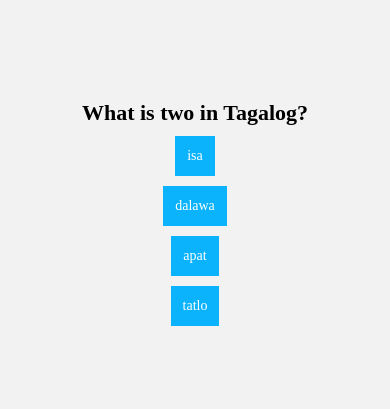
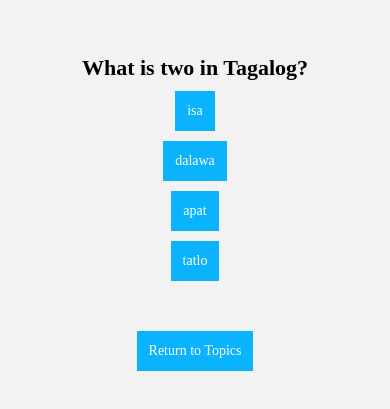
Before and after one commit to justingp45/MadaliStudy, a React Native app: screen /NumberLongQuiz in a window 390 px wide. Shown: the part 209-618 px from the top of the page. Built offline with nearby package versions, Linux system fonts and the light colour scheme.

Commit message:
Added Return to Topics button for all Quizzes

```diff
--- a/src/screens/NumberQuizScreen.js
+++ b/src/screens/NumberQuizScreen.js
@@ -1,5 +1,5 @@
 import React, { useState } from 'react';
-import { StyleSheet, SafeAreaView, Button, View, Text, TouchableOpacity } from 'react-native';
+import { Alert, StyleSheet, SafeAreaView, Button, View, Text, TouchableOpacity } from 'react-native';
 import { useRoute } from '@react-navigation/native';
 
 function NumberQuizScreen ({ navigation }) {
@@ -11,6 +11,26 @@ function NumberQuizScreen ({ navigation }) {
   const [word2, updateWord2] = useState("You got tatlo correct!");
   const [word3, updateWord3] = useState("You got apat correct!");
   const [word4, updateWord4] = useState("You got dalawa correct!");
+
+  const alertReturn = () => {
+    Alert.alert(
+      // title
+      'Return to Topics',
+      // text
+      'Do you want to return to the Topics screen? You will lose your results.',
+      [
+        {
+          text: 'Yes',
+          onPress: () => navigation.navigate('Topics')
+        },
+        {
+          text: 'No',
+          onPress: () => console.log('No') ,style: 'cancel'
+        },
+      ],
+      {cancelable: false},
+    );
+  };
 
   const questions = [
     {
@@ -44,7 +64,7 @@ function NumberQuizScreen ({ navigation }) {
       updateCount(count + 1);
       updateQuestionCount(questions.length);
       if (isCorrect) {
-      updateScore(score + 1);
+        updateScore(score + 1)
       }
       if (!isCorrect) {
         if (count == 0){
@@ -84,6 +104,11 @@ function NumberQuizScreen ({ navigation }) {
         <Text style={styles.textButton}>{option}</Text>
         </TouchableOpacity>
       ))}
+      <TouchableOpacity
+        style={styles.returnButton}
+        onPress={() => alertReturn()} >
+        <Text style={styles.textButton}>Return to Topics</Text>
+      </TouchableOpacity>
     </SafeAreaView>
   );
 };
@@ -110,6 +135,12 @@ const styles = StyleSheet.create({
     backgroundColor: "#0BB3FC",
     padding: 12
   },
+  returnButton: {
+    marginTop: 50,
+    alignItems: "center",
+    backgroundColor: "#0BB3FC",
+    padding: 12
+  },
   textButton: {
     fontFamily: 'Futura',
     color: "white"
--- a/src/screens/NumbersLongQuizScreen.js
+++ b/src/screens/NumbersLongQuizScreen.js
@@ -1,5 +1,5 @@
 import React, { useState } from 'react';
-import { StyleSheet, SafeAreaView, Button, View, Text, TouchableOpacity } from 'react-native';
+import { Alert, StyleSheet, SafeAreaView, Button, View, Text, TouchableOpacity } from 'react-native';
 import { useRoute } from '@react-navigation/native';
 
 function NumbersLongQuizScreen ({ navigation }) {
@@ -11,6 +11,26 @@ function NumbersLongQuizScreen ({ navigation }) {
   const [word2, updateWord2] = useState("You got dalawa correct!");
   const [word3, updateWord3] = useState("You got tatlo correct!");
   const [word4, updateWord4] = useState("You got apat correct!");
+
+  const alertReturn = () => {
+    Alert.alert(
+      // title
+      'Return to Topics',
+      // text
+      'Do you want to return to the Topics screen? You will lose your results.',
+      [
+        {
+          text: 'Yes',
+          onPress: () => navigation.navigate('Topics')
+        },
+        {
+          text: 'No',
+          onPress: () => console.log('No') ,style: 'cancel'
+        },
+      ],
+      {cancelable: false},
+    );
+  };
 
   const questions = [
     {
@@ -120,6 +140,11 @@ function NumbersLongQuizScreen ({ navigation }) {
         <Text style={styles.textButton}>{option}</Text>
         </TouchableOpacity>
       ))}
+      <TouchableOpacity
+        style={styles.returnButton}
+        onPress={() => alertReturn()} >
+        <Text style={styles.textButton}>Return to Topics</Text>
+      </TouchableOpacity>
     </SafeAreaView>
   );
 };
@@ -146,6 +171,12 @@ const styles = StyleSheet.create({
     backgroundColor: "#0BB3FC",
     padding: 12
   },
+  returnButton: {
+    marginTop: 50,
+    alignItems: "center",
+    backgroundColor: "#0BB3FC",
+    padding: 12
+  },
   textButton: {
     fontFamily: 'Futura',
     color: "white"
--- a/src/screens/PhrasesLongQuizScreen.js
+++ b/src/screens/PhrasesLongQuizScreen.js
@@ -1,5 +1,5 @@
 import React, { useState } from 'react';
-import { StyleSheet, SafeAreaView, Button, View, Text, TouchableOpacity } from 'react-native';
+import { Alert, StyleSheet, SafeAreaView, Button, View, Text, TouchableOpacity } from 'react-native';
 import { useRoute } from '@react-navigation/native';
 
 function PhrasesLongQuizScreen ({ navigation }) {
@@ -11,6 +11,26 @@ function PhrasesLongQuizScreen ({ navigation }) {
   const [word2, updateWord2] = useState("You got Salamat correct!");
   const [word3, updateWord3] = useState("You got Oo correct!");
   const [word4, updateWord4] = useState("You got Hindi correct!");
+
+  const alertReturn = () => {
+    Alert.alert(
+      // title
+      'Return to Topics',
+      // text
+      'Do you want to return to the Topics screen? You will lose your results.',
+      [
+        {
+          text: 'Yes',
+          onPress: () => navigation.navigate('Topics')
+        },
+        {
+          text: 'No',
+          onPress: () => console.log('No') ,style: 'cancel'
+        },
+      ],
+      {cancelable: false},
+    );
+  };
 
   const questions = [
     {
@@ -120,6 +140,11 @@ function PhrasesLongQuizScreen ({ navigation }) {
         <Text style={styles.textButton}>{option}</Text>
         </TouchableOpacity>
       ))}
+      <TouchableOpacity
+        style={styles.returnButton}
+        onPress={() => alertReturn()} >
+        <Text style={styles.textButton}>Return to Topics</Text>
+      </TouchableOpacity>
     </SafeAreaView>
   );
 };
@@ -146,6 +171,12 @@ const styles = StyleSheet.create({
     backgroundColor: "#0BB3FC",
     padding: 12
   },
+  returnButton: {
+    marginTop: 50,
+    alignItems: "center",
+    backgroundColor: "#0BB3FC",
+    padding: 12
+  },
   textButton: {
     fontFamily: 'Futura',
     color: "white"
--- a/src/screens/PhrasesQuizScreen.js
+++ b/src/screens/PhrasesQuizScreen.js
@@ -1,5 +1,5 @@
 import React, { useState } from 'react';
-import { StyleSheet, SafeAreaView, Button, View, Text, TouchableOpacity } from 'react-native';
+import { Alert, StyleSheet, SafeAreaView, Button, View, Text, TouchableOpacity } from 'react-native';
 import { useRoute } from '@react-navigation/native';
 
 function PhrasesQuizScreen ({ navigation }) {
@@ -11,6 +11,26 @@ function PhrasesQuizScreen ({ navigation }) {
   const [word2, updateWord2] = useState("You got Oo correct!");
   const [word3, updateWord3] = useState("You got Hindi correct!");
   const [word4, updateWord4] = useState("You got Salamat correct!");
+
+  const alertReturn = () => {
+    Alert.alert(
+      // title
+      'Return to Topics',
+      // text
+      'Do you want to return to the Topics screen? You will lose your results.',
+      [
+        {
+          text: 'Yes',
+          onPress: () => navigation.navigate('Topics')
+        },
+        {
+          text: 'No',
+          onPress: () => console.log('No') ,style: 'cancel'
+        },
+      ],
+      {cancelable: false},
+    );
+  };
 
   const questions = [
     {
@@ -84,6 +104,11 @@ function PhrasesQuizScreen ({ navigation }) {
         <Text style={styles.textButton}>{option}</Text>
         </TouchableOpacity>
       ))}
+      <TouchableOpacity
+        style={styles.returnButton}
+        onPress={() => alertReturn()} >
+        <Text style={styles.textButton}>Return to Topics</Text>
+      </TouchableOpacity>
     </SafeAreaView>
   );
 };
@@ -110,6 +135,12 @@ const styles = StyleSheet.create({
     backgroundColor: "#0BB3FC",
     padding: 12
   },
+  returnButton: {
+    marginTop: 50,
+    alignItems: "center",
+    backgroundColor: "#0BB3FC",
+    padding: 12
+  },
   textButton: {
     fontFamily: 'Futura',
     color: "white"
--- a/src/screens/PlacesLongQuizScreen.js
+++ b/src/screens/PlacesLongQuizScreen.js
@@ -1,5 +1,5 @@
 import React, { useState } from 'react';
-import { StyleSheet, SafeAreaView, Button, View, Text, TouchableOpacity } from 'react-native';
+import { Alert, StyleSheet, SafeAreaView, Button, View, Text, TouchableOpacity } from 'react-native';
 import { useRoute } from '@react-navigation/native';
 
 function PlacesLongQuizScreen ({ navigation }) {
@@ -11,6 +11,26 @@ function PlacesLongQuizScreen ({ navigation }) {
   const [word2, updateWord2] = useState("You got Banyo correct!");
   const [word3, updateWord3] = useState("You got Paliparan correct!");
   const [word4, updateWord4] = useState("You got Paradahan correct!");
+
+  const alertReturn = () => {
+    Alert.alert(
+      // title
+      'Return to Topics',
+      // text
+      'Do you want to return to the Topics screen? You will lose your results.',
+      [
+        {
+          text: 'Yes',
+          onPress: () => navigation.navigate('Topics')
+        },
+        {
+          text: 'No',
+          onPress: () => console.log('No') ,style: 'cancel'
+        },
+      ],
+      {cancelable: false},
+    );
+  };
 
   const questions = [
     {
@@ -120,6 +140,11 @@ function PlacesLongQuizScreen ({ navigation }) {
         <Text style={styles.textButton}>{option}</Text>
         </TouchableOpacity>
       ))}
+      <TouchableOpacity
+        style={styles.returnButton}
+        onPress={() => alertReturn()} >
+        <Text style={styles.textButton}>Return to Topics</Text>
+      </TouchableOpacity>
     </SafeAreaView>
   );
 };
@@ -146,6 +171,12 @@ const styles = StyleSheet.create({
       backgroundColor: "#0BB3FC",
       padding: 12
     },
+    returnButton: {
+      marginTop: 50,
+      alignItems: "center",
+      backgroundColor: "#0BB3FC",
+      padding: 12
+    },
     textButton: {
       fontFamily: 'Futura',
       color: "white"
--- a/src/screens/PlacesQuizScreen.js
+++ b/src/screens/PlacesQuizScreen.js
@@ -1,5 +1,5 @@
 import React, { useState } from 'react';
-import { StyleSheet, SafeAreaView, Button, View, Text, TouchableOpacity } from 'react-native';
+import { Alert, StyleSheet, SafeAreaView, Button, View, Text, TouchableOpacity } from 'react-native';
 import { useRoute } from '@react-navigation/native';
 
 function PlacesQuizScreen ({ navigation }) {
@@ -11,6 +11,26 @@ function PlacesQuizScreen ({ navigation }) {
   const [word2, updateWord2] = useState("You got Bahay correct!");
   const [word3, updateWord3] = useState("You got Banyo correct!");
   const [word4, updateWord4] = useState("You got Paliparan correct!");
+
+  const alertReturn = () => {
+    Alert.alert(
+      // title
+      'Return to Topics',
+      // text
+      'Do you want to return to the Topics screen? You will lose your results.',
+      [
+        {
+          text: 'Yes',
+          onPress: () => navigation.navigate('Topics')
+        },
+        {
+          text: 'No',
+          onPress: () => console.log('No') ,style: 'cancel'
+        },
+      ],
+      {cancelable: false},
+    );
+  };
 
   const questions = [
     {
@@ -84,6 +104,11 @@ function PlacesQuizScreen ({ navigation }) {
         <Text style={styles.textButton}>{option}</Text>
         </TouchableOpacity>
       ))}
+      <TouchableOpacity
+        style={styles.returnButton}
+        onPress={() => alertReturn()} >
+        <Text style={styles.textButton}>Return to Topics</Text>
+      </TouchableOpacity>
     </SafeAreaView>
   );
 };
@@ -110,6 +135,12 @@ const styles = StyleSheet.create({
     backgroundColor: "#0BB3FC",
     padding: 12
   },
+  returnButton: {
+    marginTop: 50,
+    alignItems: "center",
+    backgroundColor: "#0BB3FC",
+    padding: 12
+  },
   textButton: {
     fontFamily: 'Futura',
     color: "white"
```
Also changed, not shown: package.json (+8 -8 lines), src/screens/HomeScreen.js (+1 -26 lines), reactnative-fixup.txt, 2 other files (tests, documents, lock files or other folders). Lines whose indentation alone changed are shown as unchanged.
